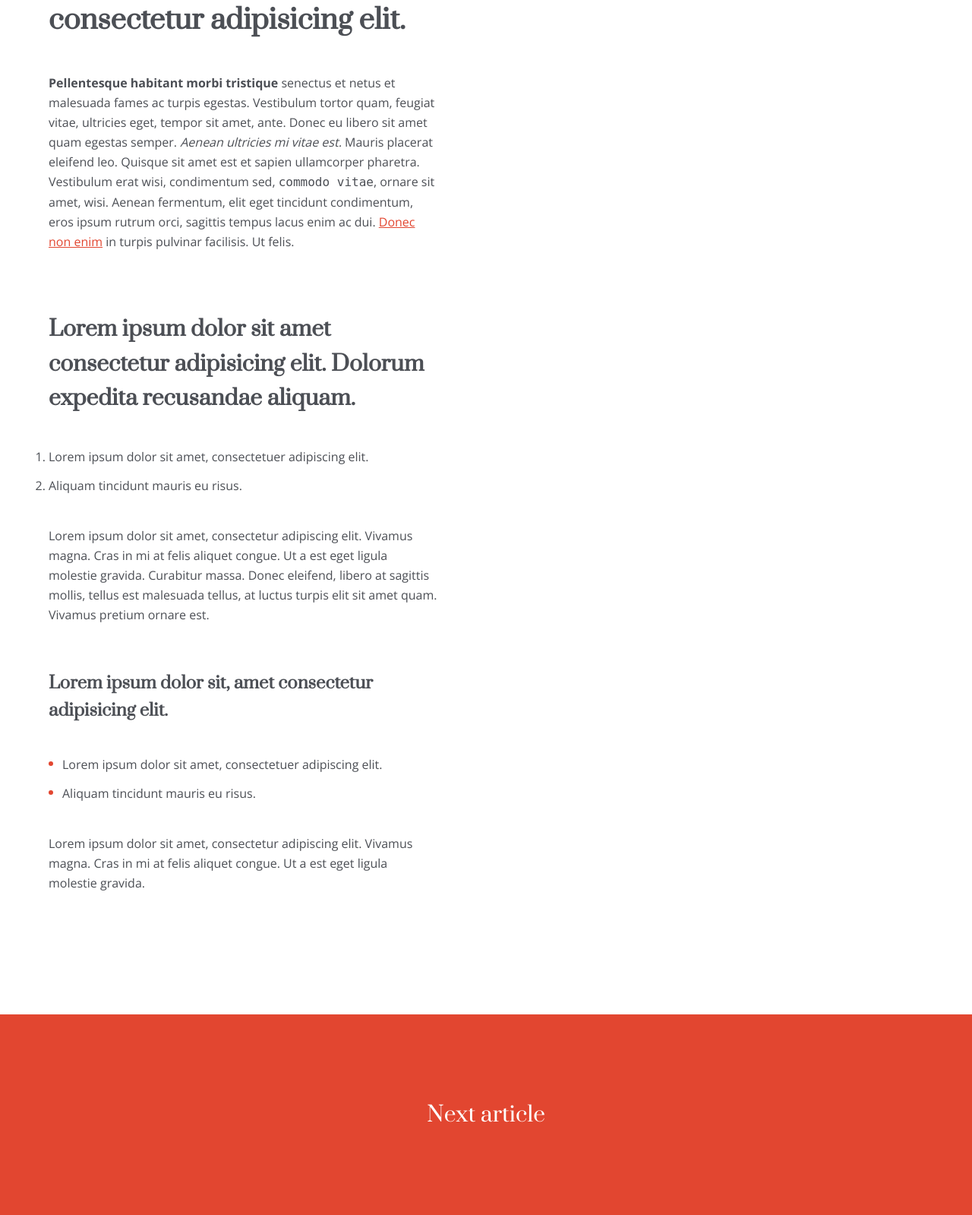
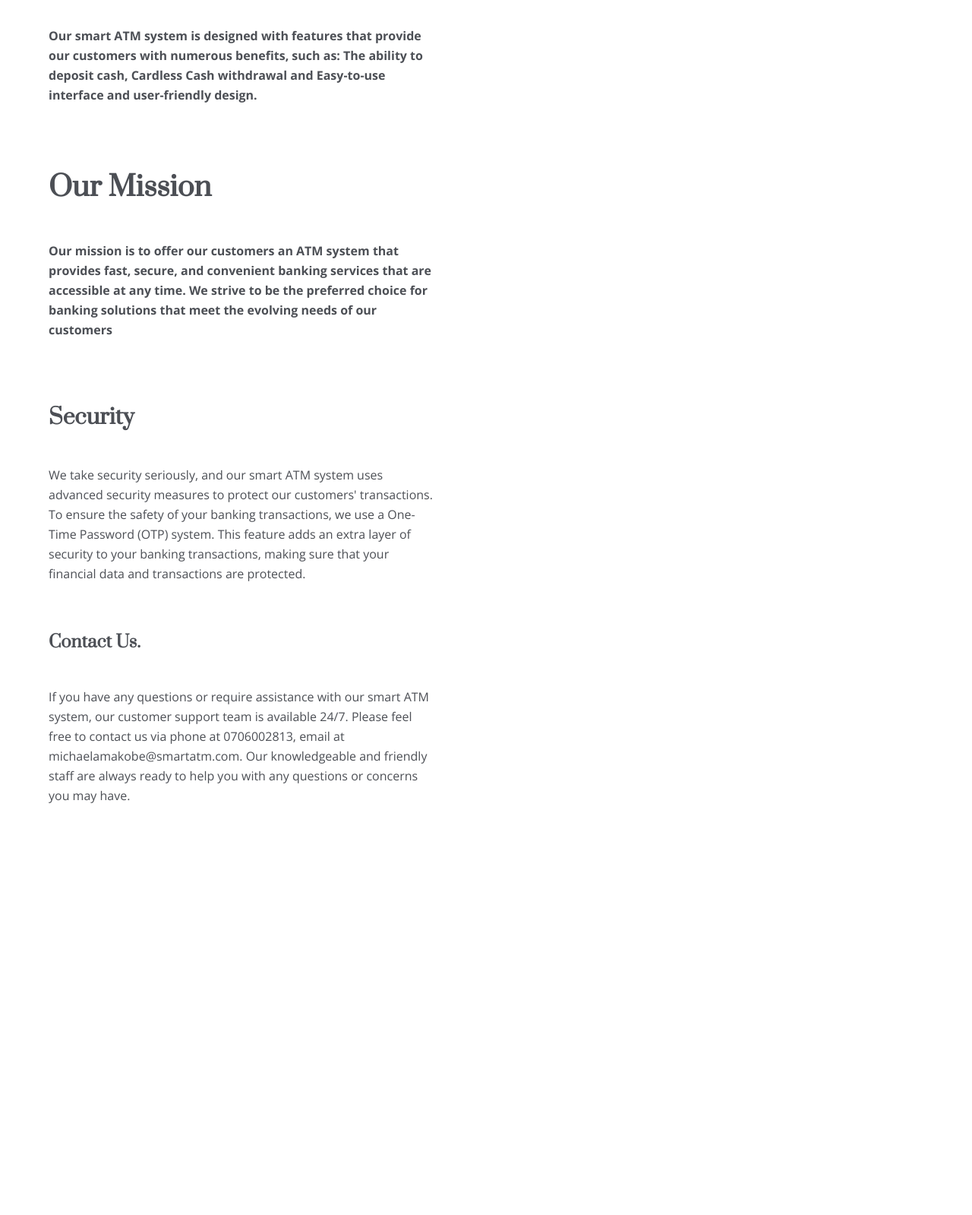
Before and after one commit to badakomora/atmotp, a PHP site: page /about.php in a window 1280 px wide. Shown: the part 801-2400 px from the top of the page at 76% size. After the commit the page ends 1858 px from the top, so only its background shows below. Run offline with PHP 8.4, Linux system fonts and the light colour scheme.

Commit message:
about us

```diff
--- a/about.php
+++ b/about.php
@@ -171,45 +171,49 @@ body {
     <article class="article">
         <div class="article__body">
             <section class="header">
-                <span class="header__cat">AI & Automation</span>
-                <h1 class="header__title">Lorem ipsum dolor sit amet consectetur.</h1>
+                <span class="header__cat">Smart Atm, For you.</span>
+                <h1 class="header__title">About Us. <br> Introduction to SMART ATM.</h1>
             </section>
 
             <section class="text-block rich-text">
-                <p>Lorem ipsum dolor sit amet, consectetur adipisicing elit. Perspiciatis minus perferendis magnam dignissimos ipsa aut facere, laboriosam voluptatem natus illo deserunt doloremque eligendi temporibus ea alias est beatae! Ex praesentium ad vel consequatur eveniet illum iusto enim reprehenderit assumenda molestias ipsa quis, corporis soluta adipisci nihil.</p>
+                <p>Welcome to our smart ATM system, designed to provide you with a fast, secure, and convenient banking experience. Our smart ATM system is equipped with advanced features to ensure that you have the best possible banking experience.</p>
 
-                <h1>Lorem ipsum dolor sit amet, consectetur adipisicing elit.</h1>
 
-                <p><strong>Pellentesque habitant morbi tristique</strong> senectus et netus et malesuada fames ac turpis egestas. Vestibulum tortor quam, feugiat vitae, ultricies eget, tempor sit amet, ante. Donec eu libero sit amet quam egestas semper. <em>Aenean ultricies mi vitae est.</em> Mauris placerat eleifend leo. Quisque sit amet est et sapien ullamcorper pharetra. Vestibulum erat wisi, condimentum sed, <code>commodo vitae</code>, ornare sit amet, wisi. Aenean fermentum, elit eget tincidunt condimentum, eros ipsum rutrum orci, sagittis tempus lacus enim ac dui. <a href="#">Donec non enim</a> in turpis pulvinar facilisis. Ut felis.</p>
 
-                <h2>Lorem ipsum dolor sit amet consectetur adipisicing elit. Dolorum expedita recusandae aliquam.</h2>
 
-                <ol>
-                    <li>Lorem ipsum dolor sit amet, consectetuer adipiscing elit.</li>
-                    <li>Aliquam tincidunt mauris eu risus.</li>
-                </ol>
+                <h1>Features and Benefits</h1>
 
-                <p>Lorem ipsum dolor sit amet, consectetur adipiscing elit. Vivamus magna. Cras in mi at felis aliquet congue. Ut a est eget ligula molestie gravida. Curabitur massa. Donec eleifend, libero at sagittis mollis, tellus est malesuada tellus, at luctus turpis elit sit amet quam. Vivamus pretium ornare est.</p>
+                <p><strong> Our smart ATM system is designed with features that provide our customers with numerous benefits, such as: The ability to deposit cash, Cardless Cash withdrawal and Easy-to-use interface and user-friendly design.</strong></p>
 
-                <h3>Lorem ipsum dolor sit, amet consectetur adipisicing elit.</h3>
 
-                <ul>
-                    <li>Lorem ipsum dolor sit amet, consectetuer adipiscing elit.</li>
-                    <li>Aliquam tincidunt mauris eu risus.</li>
-                </ul>
 
-                <p>Lorem ipsum dolor sit amet, consectetur adipiscing elit. Vivamus magna. Cras in mi at felis aliquet congue. Ut a est eget ligula molestie gravida.</p>
+
+                <h1>Our Mission</h1>
+
+                <p><strong>Our mission is to offer our customers an ATM system that provides fast, secure, and convenient banking services that are accessible at any time. We strive to be the preferred choice for banking solutions that meet the evolving needs of our customers</strong></p>
+
+
+
+
+
+                <h2>Security</h2>
+
+                <p>We take security seriously, and our smart ATM system uses advanced security measures to protect our customers' transactions. To ensure the safety of your banking transactions, we use a One-Time Password (OTP) system. This feature adds an extra layer of security to your banking transactions, making sure that your financial data and transactions are protected.</p>
+
+
+
+
+                <h3>Contact Us.</h3>
+
+                <p>If you have any questions or require assistance with our smart ATM system, our customer support team is available 24/7. Please feel free to contact us via phone at 0706002813, email at michaelamakobe@smartatm.com. Our knowledgeable and friendly staff are always ready to help you with any questions or concerns you may have.</p>
             </section>
         </div>
 
         <div class="article__image">
             <div class="article__image-wrapper">
-                <img src="https://images.unsplash.com/photo-1525547719571-a2d4ac8945e2?ixlib=rb-1.2.1&ixid=MnwxMjA3fDB8MHxwaG90by1wYWdlfHx8fGVufDB8fHx8&auto=format&fit=crop&w=928&q=80" alt="">
+                <img src="https://assets.publishing.service.gov.uk/media/62f63e80d3bf7f4c60109c7d/bank-service-quality-indicators-august-2022.jfif" alt="">
             </div>
         </div>
     </article>
-    <a href="#" class="article__end">
-        <p class="article__end-text">Next article</p>
-    </a>
 </body>
 </html>
```
